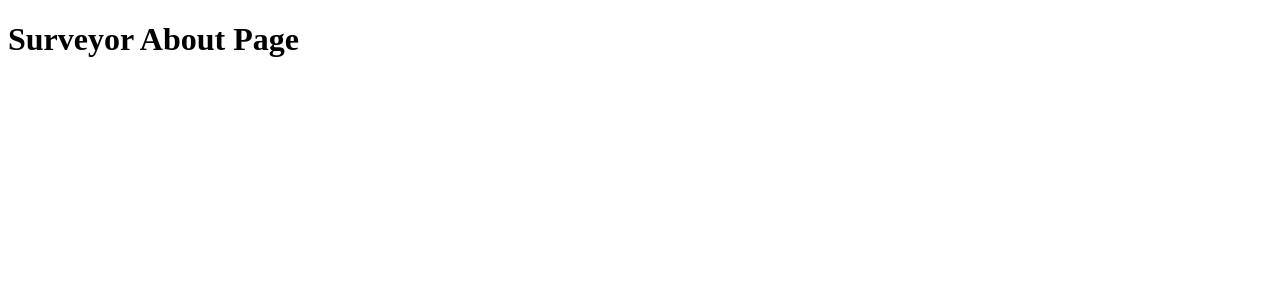
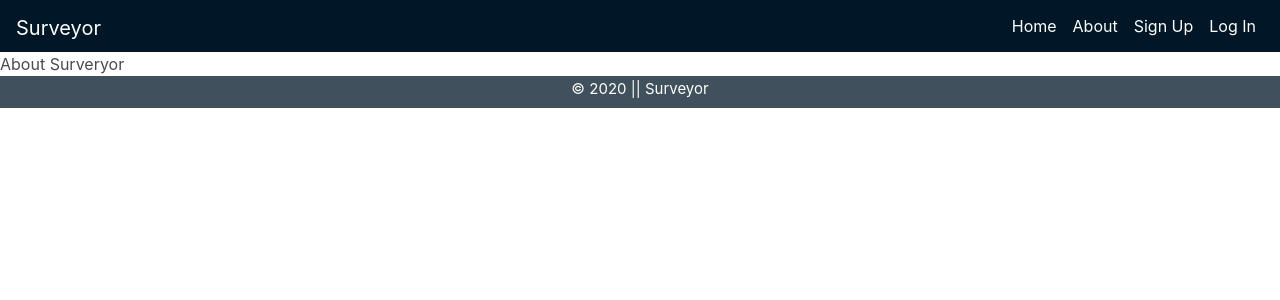
Before and after one commit to desertlp/wayfarer, a Django app: page /about/ in a window 1280 px wide. Shown: the top 300 px of the page. Run offline with Django 3.2, Linux system fonts and the light colour scheme; some libraries are stand-ins or nearby versions.

Commit message:
Saving changes.

```diff
--- a/main_app/static/styles/style.css
+++ b/main_app/static/styles/style.css
@@ -104,6 +104,7 @@ FORMS
 
 .form-container {
     width: 100vw;
+    height: 90vh;
     display: flex;
     justify-content: center;
     align-items: center;
@@ -190,6 +191,7 @@ MEDIA QUERY
 */
 
 @media screen and (max-width: 375px) {
+    /* HOME PAGE */
     h1 {
       font-size: 30px;
     }
--- a/main_app/templates/about.html
+++ b/main_app/templates/about.html
@@ -1,11 +1,9 @@
-<!DOCTYPE html>
-<html lang="en">
-<head>
-    <meta charset="UTF-8">
-    <meta name="viewport" content="width=device-width, initial-scale=1.0">
-    <title>Document</title>
-</head>
-<body>
-    <h1>Surveyor About Page</h1>
+{% extends 'base.html' %}
 
-</body>
+{% block content %}
+
+<p class="about-page-header">About Surveryor</p>
+
+<div class="about-page-content-container"></div>
+
+{% endblock %}
--- a/main_app/templates/registration/login.html
+++ b/main_app/templates/registration/login.html
@@ -7,7 +7,7 @@
         <h3 class="title is-size3">Login</h3>
         <!-- ERROR HANDLING -->
         {% if form.errors %}
-            <p class="error-message">Username or Password is Incorrect</p>
+            <p class="error-message">Username or Password is Invalid</p>
         {% endif %}
         <!-- FORM -->
             <form action="{% url 'login' %}" method="POST">
```
